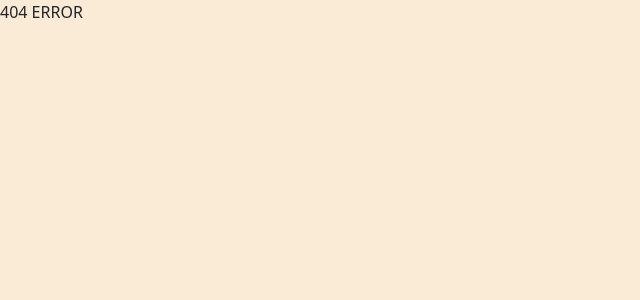
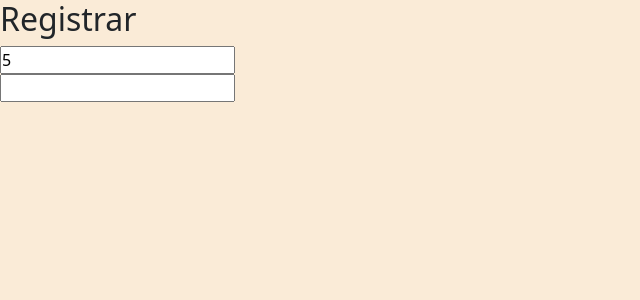
Before and after one commit to alisson2014/front_produtos, a React (Create React App) app: page /register in a window 1280 px wide. Shown: the top 300 px of the page, without its empty margins (0-640 px from the left). Built offline with nearby package versions, Linux system fonts and the light colour scheme.

Commit message:
criei uma nova rota

```diff
--- /dev/null
+++ b/src/pages/Register/index.tsx
@@ -0,0 +1,18 @@
+export default function Register() {
+    const id = 5;
+    return (
+        <>
+            <h2>Registrar</h2>
+            <form action="">
+                <div className="field">
+                    <label htmlFor="id"></label>
+                    <input type="text" name="id" id="id" value={id} readOnly />
+                </div>
+                <div className="field">
+                    <label htmlFor="categoria"></label>
+                    <input type="text" name="categoria" id="id" required />
+                </div>
+            </form>
+        </>
+    );
+};
--- a/src/pages/index.tsx
+++ b/src/pages/index.tsx
@@ -1,3 +1,4 @@
 import Home from "./Home";
+import Register from "./Register";
 
-export { Home };
+export { Home, Register };
--- a/src/routes.tsx
+++ b/src/routes.tsx
@@ -1,5 +1,5 @@
 import { Routes, Route } from "react-router-dom";
-import { Home } from "./pages";
+import { Home, Register } from "./pages";
 
 export default function AppRouter() {
     return (
@@ -7,6 +7,7 @@ export default function AppRouter() {
             <Route path="/" element={<Home />}>
                 <Route index element={<Home />} />
             </Route>
+            <Route path="/register" element={<Register />} />
             <Route path="*" element={<span>404 ERROR</span>} />
         </Routes>
     );
```
